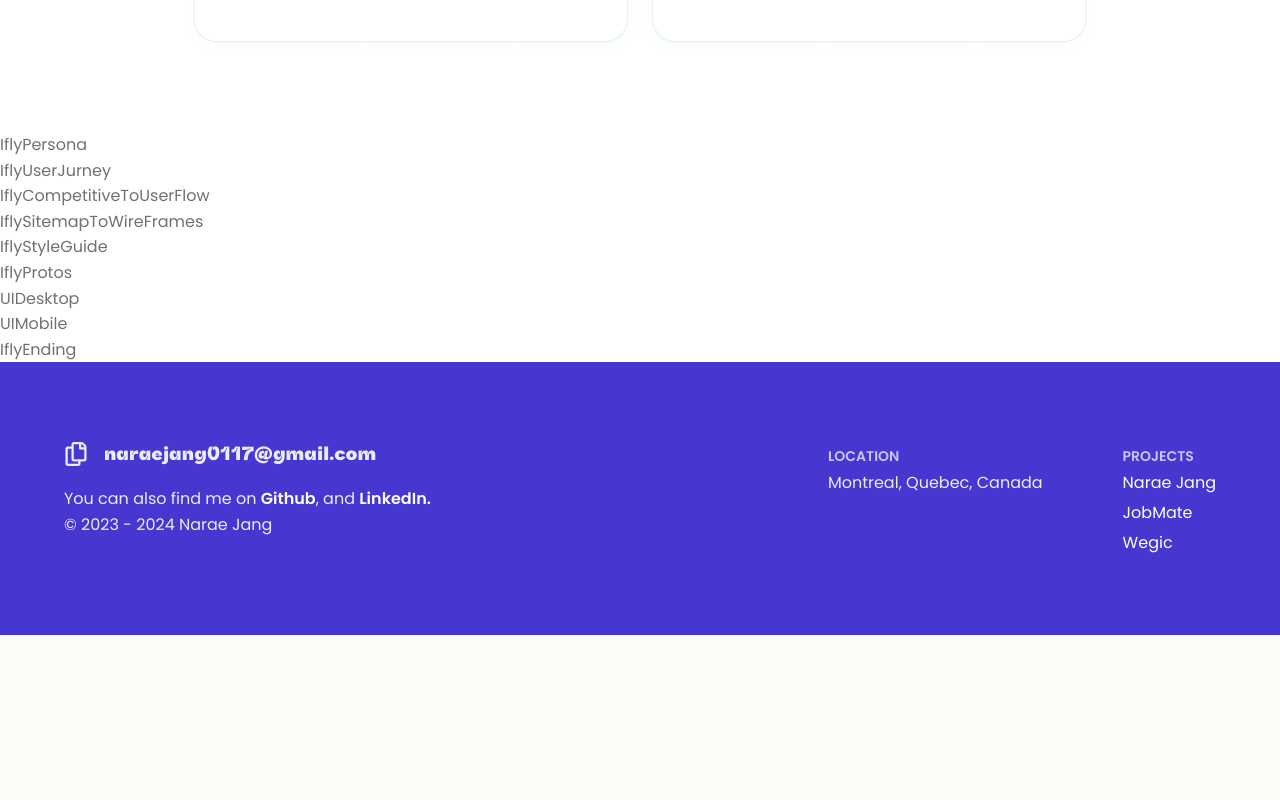
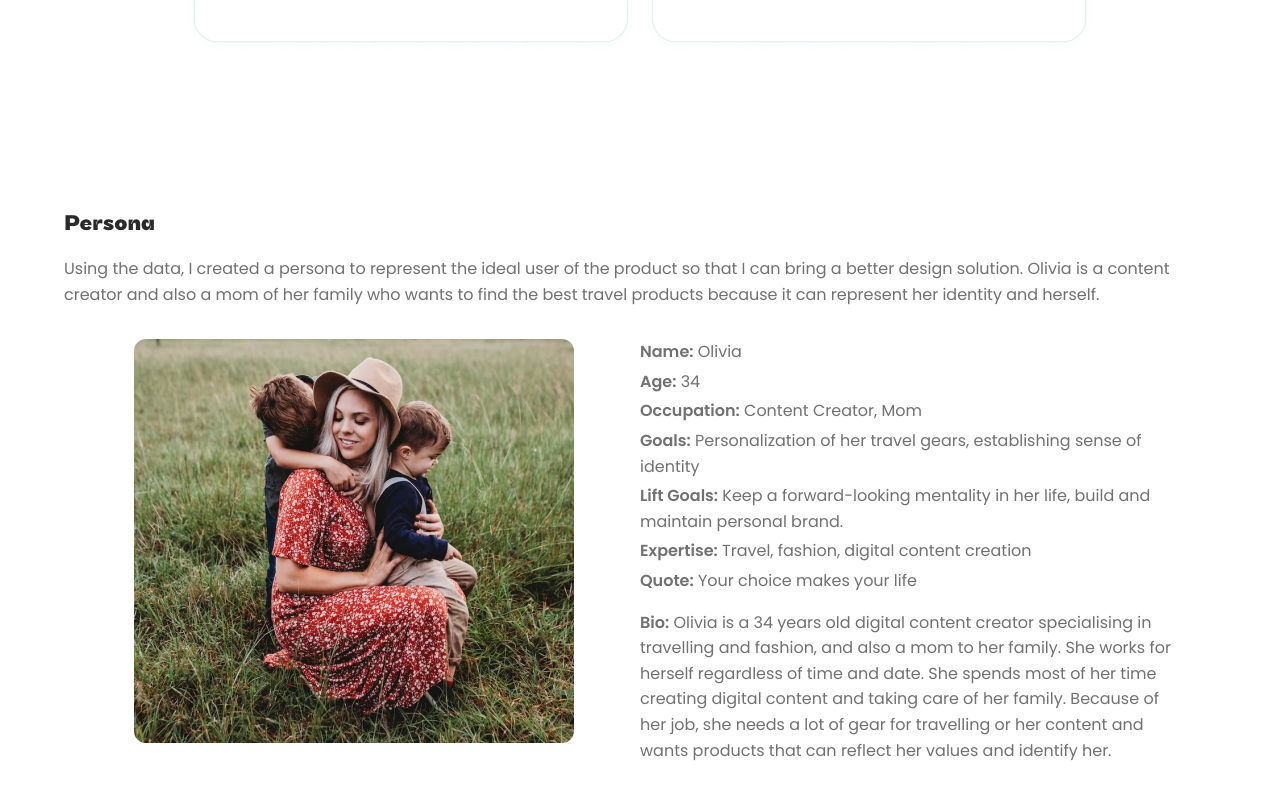
Before and after one commit to NaraeJang/2024-Narae-Jang-Portfolio, a React (Vite) app: page /redesign-websites in a window 1280 px wide. Shown: the part 1840-2640 px from the top of the page. Before the commit the page ends 2475 px from the top, so only its background shows below. Built offline with nearby package versions, Linux system fonts and the light colour scheme.

Commit message:
complete rd-persona

```diff
--- a/src/components/pages/RedesignComponents/IflyPersona.jsx
+++ b/src/components/pages/RedesignComponents/IflyPersona.jsx
@@ -1,4 +1,67 @@
+import TitleText from '../TitleText';
+import rdPersona from '../../../assets/redesign-assets/rd-persona-img.webp';
 const IflyPersona = () => {
-  return <div>IflyPersona</div>;
+  return (
+    <section>
+      <div className="custom-container w-[90%]">
+        <TitleText text="Persona" />
+        <p>
+          Using the data, I created a persona to represent the ideal user of the
+          product so that I can bring a better design solution. Olivia is a
+          content creator and also a mom of her family who wants to find the
+          best travel products because it can represent her identity and
+          herself.
+        </p>
+        <div className="flex flex-col lg:flex-row gap-4 lg:gap-8 max-w-[1080px] mx-auto items-start justify-center mt-8">
+          <img
+            src={rdPersona}
+            alt="Ifly persona img"
+            className="w-full max-w-[27.5rem] mx-auto mt-4 md:mt-8 rounded-xl lg:w-1/2 lg:mt-0"
+          />
+          <div className="lg:w-1/2 flex flex-col gap-1">
+            <p>
+              <span className="poppins-semibold capitalize">name:</span> Olivia
+            </p>
+            <p>
+              <span className="poppins-semibold capitalize">age:</span> 34
+            </p>
+            <p>
+              <span className="poppins-semibold capitalize">occupation:</span>{' '}
+              Content Creator, Mom
+            </p>
+            <p>
+              <span className="poppins-semibold capitalize">goals:</span>{' '}
+              Personalization of her travel gears, establishing sense of
+              identity
+            </p>
+            <p>
+              <span className="poppins-semibold capitalize">lift goals:</span>{' '}
+              Keep a forward-looking mentality in her life, build and maintain
+              personal brand.
+            </p>
+            <p>
+              <span className="poppins-semibold capitalize">expertise:</span>{' '}
+              Travel, fashion, digital content creation
+            </p>
+            <p>
+              <span className="poppins-semibold capitalize">quote:</span> Your
+              choice makes your life
+            </p>
+
+            <p className="mt-3">
+              <span className="poppins-semibold capitalize">bio:</span> Olivia
+              is a 34 years old digital content creator specialising in
+              travelling and fashion, and also a mom to her family. She works
+              for herself regardless of time and date. She spends most of her
+              time creating digital content and taking care of her family.
+              Because of her job, she needs a lot of gear for travelling or her
+              content and wants products that can reflect her values and
+              identify her.
+            </p>
+          </div>
+        </div>
+      </div>
+    </section>
+  );
 };
 export default IflyPersona;
--- a/src/components/pages/RedesignComponents/IflyResearch.jsx
+++ b/src/components/pages/RedesignComponents/IflyResearch.jsx
@@ -14,7 +14,7 @@ const IFLYResearch = () => {
         </p>
         <img
           src={rdPainPoints}
-          alt="Ganadara high fidelity img"
+          alt="ifly pain point img"
           className="w-full max-w-[57rem] mx-auto mt-8"
         />
       </div>
```
